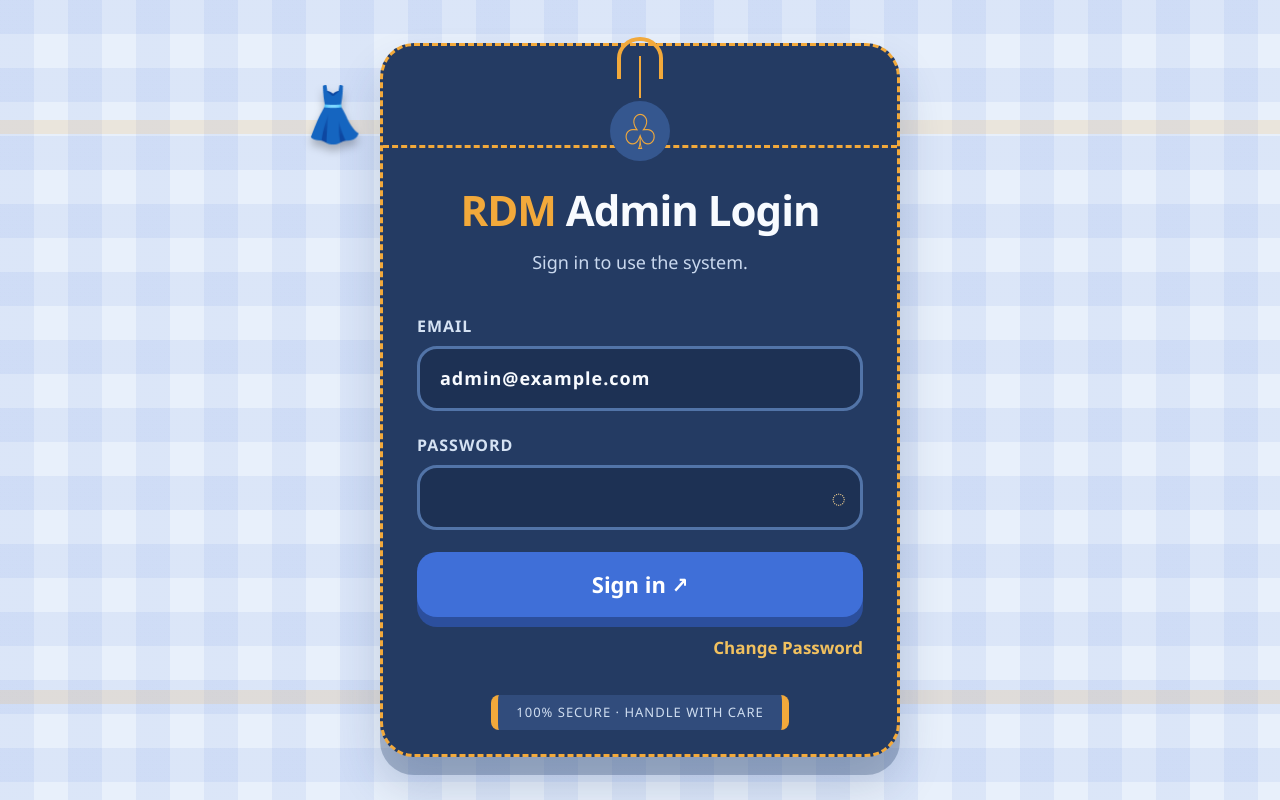
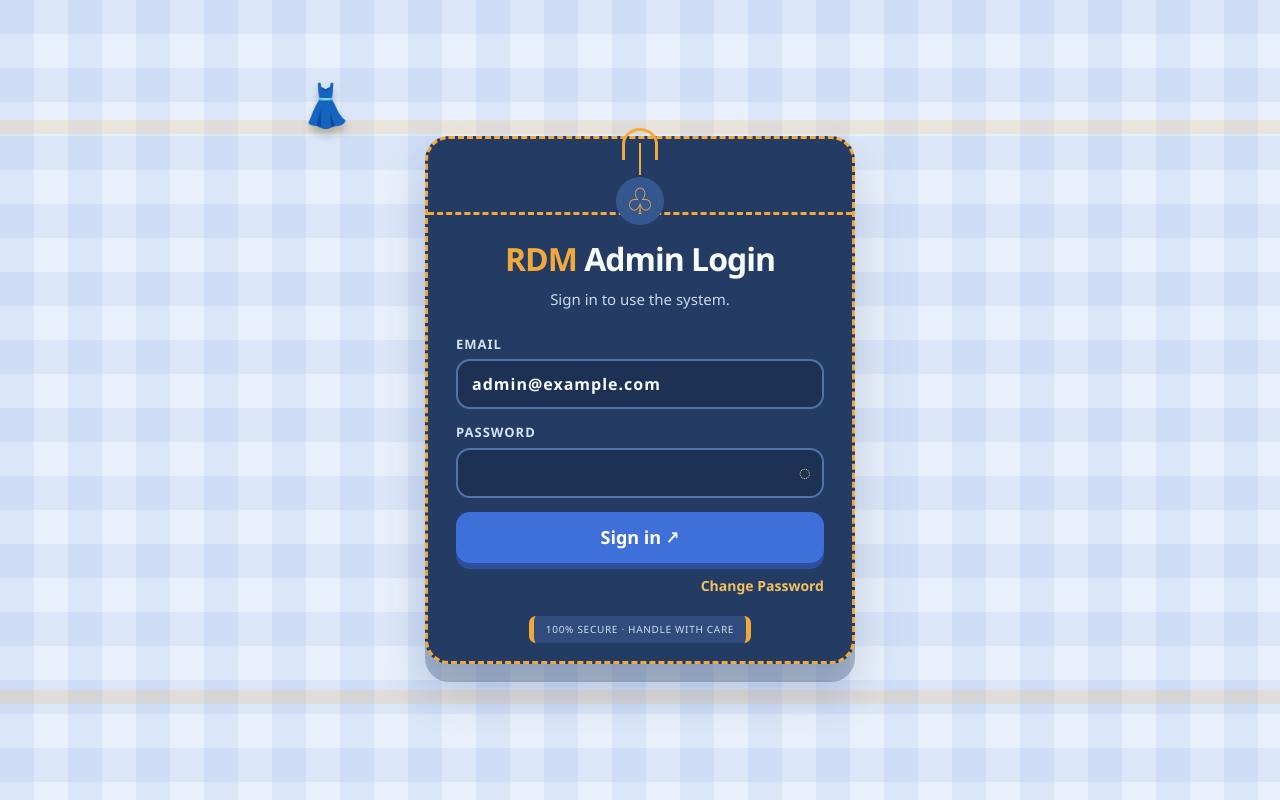
Before and after one commit to Thara1225/RDM, a React (Vite) app in the folder client/: page / in a window 1280 px wide. Built offline with nearby package versions, Linux system fonts and the light colour scheme; no server answers; the HTML template or start-up script is replaced by a standard one.

Commit message:
buttons  chnages

```diff
--- a/client/src/index.css
+++ b/client/src/index.css
@@ -13,7 +13,7 @@
   align-items: center;
   justify-content: center;
   overflow: hidden;
-  padding: 32px 20px;
+  padding: 16px 12px;
   background-color: #e8f0fb;
   background-image:
     linear-gradient(90deg, rgba(63, 111, 216, 0.08) 50%, transparent 50%),
@@ -37,10 +37,10 @@
 .login-card {
   position: relative;
   z-index: 1;
-  width: min(100%, 520px);
-  padding: 132px 34px 24px;
+  width: min(100%, 430px);
+  padding: 96px 28px 18px;
   border: 3px dashed #f2a93b;
-  border-radius: 34px;
+  border-radius: 24px;
   background: #243b63;
   box-shadow: 0 18px 0 rgba(38, 63, 105, 0.3), 0 28px 45px rgba(40, 67, 110, 0.2);
 }
@@ -50,43 +50,43 @@
   top: 0;
   right: 0;
   left: 0;
-  height: 102px;
+  height: 76px;
   border-bottom: 3px dashed #f2a93b;
-  border-radius: 30px 30px 0 0;
+  border-radius: 20px 20px 0 0;
   content: '';
 }
 
 .login-hanger {
   position: absolute;
-  top: 55px;
+  top: 38px;
   left: 50%;
   display: grid;
-  width: 60px;
-  height: 60px;
+  width: 48px;
+  height: 48px;
   transform: translateX(-50%);
   place-items: center;
   border-radius: 50%;
   background: #35578f;
   color: #f2a93b;
-  font-size: 48px;
+  font-size: 36px;
   line-height: 1;
 }
 
 .login-hanger::before {
   position: absolute;
-  top: -45px;
+  top: -34px;
   width: 2px;
-  height: 42px;
+  height: 32px;
   background: #f2a93b;
   content: '';
 }
 
 .login-hanger::after {
   position: absolute;
-  top: -64px;
-  width: 46px;
-  height: 42px;
-  border: 4px solid #f2a93b;
+  top: -49px;
+  width: 36px;
+  height: 32px;
+  border: 3px solid #f2a93b;
   border-bottom: 0;
   border-radius: 50% 50% 0 0;
   content: '';
@@ -95,7 +95,7 @@
 .login-garment {
   position: absolute;
   z-index: 2;
-  font-size: 54px;
+  font-size: 42px;
   filter: drop-shadow(0 6px 4px rgba(0, 0, 0, 0.25));
 }
 
@@ -105,30 +105,30 @@
   position: relative;
   text-align: center;
   color: #f8fbff;
-  font-size: clamp(30px, 6vw, 42px);
+  font-size: clamp(25px, 5vw, 32px);
   font-weight: 800;
   letter-spacing: -1px;
 }
 
 .login-brand span { color: #f2a93b; }
-.login-subtitle { margin-top: 8px; text-align: center; color: #c9d8ee; font-size: 18px; }
-.login-form { margin-top: 38px; display: grid; gap: 22px; }
-.login-label { display: grid; gap: 8px; color: #d5e2f3; font-size: 16px; font-weight: 800; letter-spacing: 1px; text-transform: uppercase; }
-.login-input { width: 100%; border: 3px solid #5274a8; border-radius: 20px; background: #1d3154; padding: 16px 20px; color: #f8fbff; font-size: 18px; outline: none; }
+.login-subtitle { margin-top: 5px; text-align: center; color: #c9d8ee; font-size: 15px; }
+.login-form { margin-top: 24px; display: grid; gap: 14px; }
+.login-label { display: grid; gap: 5px; color: #d5e2f3; font-size: 13px; font-weight: 800; letter-spacing: 1px; text-transform: uppercase; }
+.login-input { width: 100%; border: 2px solid #5274a8; border-radius: 14px; background: #1d3154; padding: 11px 14px; color: #f8fbff; font-size: 16px; outline: none; }
 .login-input::placeholder { color: #9eb3d2; }
 .login-input:focus { border-color: #f2a93b; box-shadow: 0 0 0 3px rgba(242, 169, 59, 0.18); }
 .login-password-wrap { position: relative; }
-.login-password-wrap .login-input { padding-right: 58px; }
-.login-password-toggle { position: absolute; top: 50%; right: 16px; transform: translateY(-50%); color: #f2d08f; font-size: 25px; }
-.login-message { color: #ffd28b; font-size: 14px; }
-.login-submit { width: 100%; border-radius: 20px; background: #3f6fd8; padding: 16px 20px; color: #fff; font-size: 22px; font-weight: 800; box-shadow: 0 10px 0 #2c4f9d; transition: transform 160ms ease, box-shadow 160ms ease; }
+.login-password-wrap .login-input { padding-right: 46px; }
+.login-password-toggle { position: absolute; top: 50%; right: 12px; transform: translateY(-50%); color: #f2d08f; font-size: 21px; }
+.login-message { color: #ffd28b; font-size: 12px; }
+.login-submit { width: 100%; border-radius: 14px; background: #3f6fd8; padding: 12px 16px; color: #fff; font-size: 18px; font-weight: 800; box-shadow: 0 6px 0 #2c4f9d; transition: transform 160ms ease, box-shadow 160ms ease; }
 .login-submit:hover { transform: translateY(-2px); box-shadow: 0 12px 0 #2c4f9d; }
 .login-submit:active { transform: translateY(5px); box-shadow: 0 5px 0 #2c4f9d; }
-.login-change-link { display: block; margin: 18px 0 0 auto; color: #f2c15f; font-size: 17px; font-weight: 800; }
-.login-secure-note { margin: 34px auto 0; width: fit-content; border-left: 7px solid #f2a93b; border-right: 7px solid #f2a93b; border-radius: 8px; background: #314c7c; padding: 8px 18px; color: #cfddf0; font-size: 13px; letter-spacing: 1px; text-transform: uppercase; }
+.login-change-link { display: block; margin: 12px 0 0 auto; color: #f2c15f; font-size: 14px; font-weight: 800; }
+.login-secure-note { margin: 20px auto 0; width: fit-content; border-left: 5px solid #f2a93b; border-right: 5px solid #f2a93b; border-radius: 7px; background: #314c7c; padding: 6px 12px; color: #cfddf0; font-size: 10px; letter-spacing: 0.7px; text-transform: uppercase; }
 
 @media (max-width: 640px) {
-  .login-card { padding: 122px 24px 24px; border-radius: 28px; }
+  .login-card { padding: 96px 22px 18px; border-radius: 24px; }
   .login-garment-left { left: 8%; top: 7%; font-size: 42px; }
   .login-subtitle { font-size: 16px; }
   .login-secure-note { font-size: 10px; }
```
Also changed, not shown: 1 other file (tests, documents, lock files or other folders).
